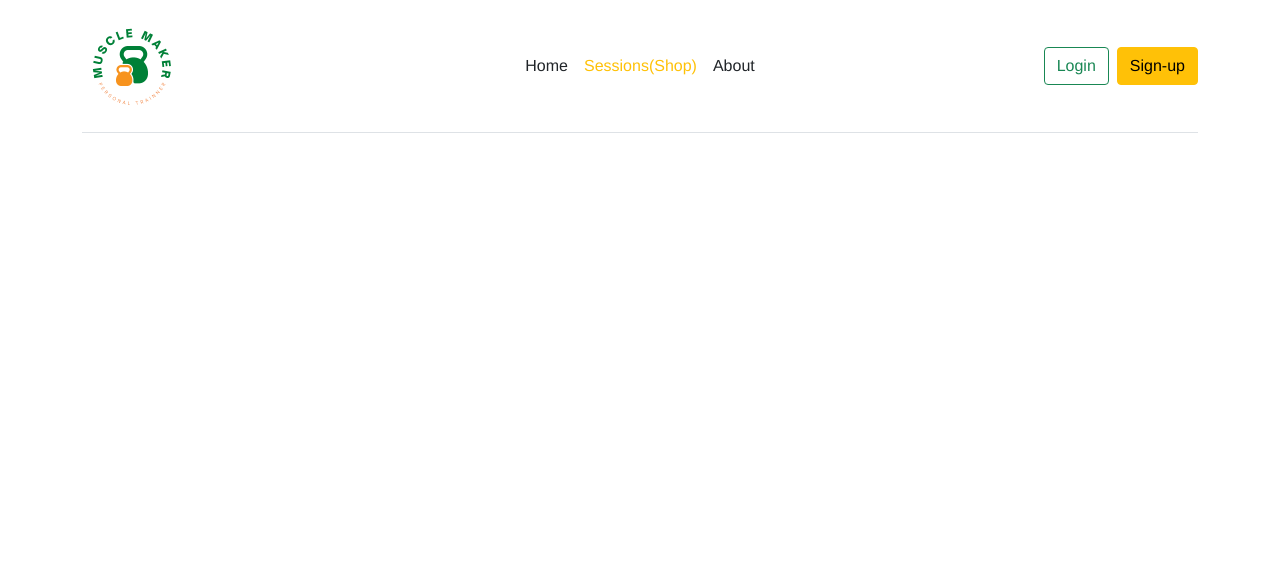
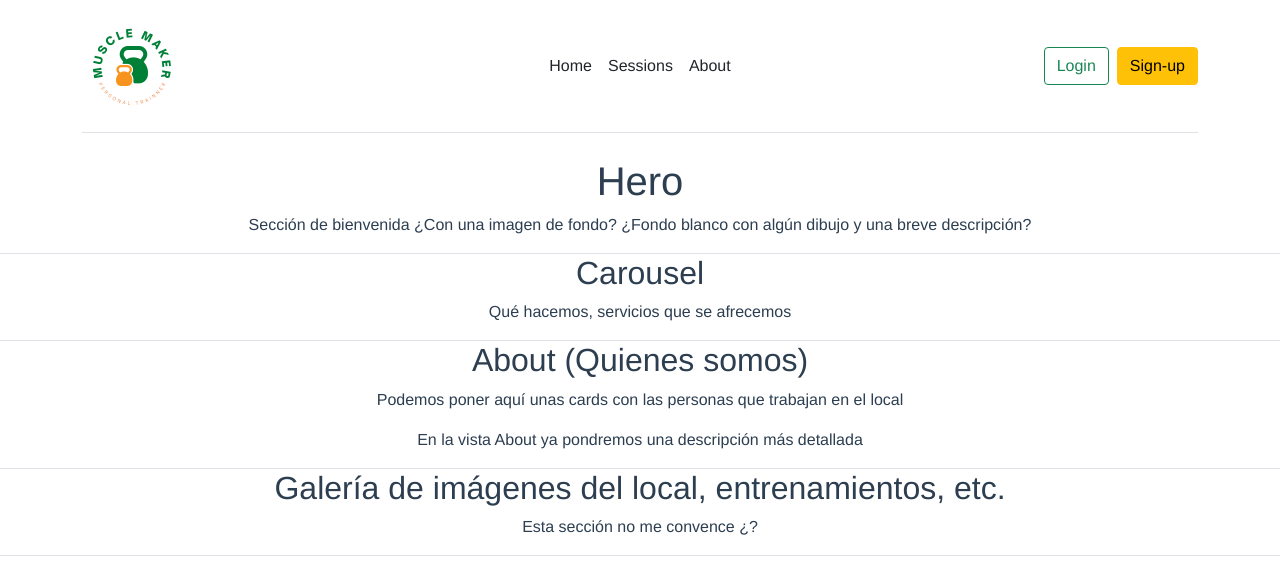
Before and after one commit to victoriapelaez/muscle-maker, a Vue app: page / in a window 1280 px wide. Shown: the top 574 px of the page. Built offline with nearby package versions, Linux system fonts and the light colour scheme.

Commit message:
feat: Add sessions route, Sessions view and start defining frontpage sections

```diff
--- a/src/components/Header.vue
+++ b/src/components/Header.vue
@@ -14,8 +14,8 @@
           <router-link class="nav-link px-2 link-dark" to="/">Home</router-link>
         </li>
         <li>
-          <router-link class="nav-link px-2 link-warning" to="/sessions"
-            >Sessions(Shop)</router-link
+          <router-link class="nav-link px-2 link-dark" to="/sessions"
+            >Sessions</router-link
           >
         </li>
         <li>
--- a/src/router/index.js
+++ b/src/router/index.js
@@ -16,6 +16,12 @@ const routes = [
     component: () =>
       import(/* webpackChunkName: "about" */ "../views/About.vue"),
   },
+  {
+    path: "/sessions",
+    name: "Sessions",
+    component: () =>
+      import(/* webpackChunkName: "about" */ "../views/Sessions.vue"),
+  },
 ];
 
 const router = createRouter({
--- a/src/views/Home.vue
+++ b/src/views/Home.vue
@@ -1,5 +1,26 @@
 <template>
-  <div class="home"></div>
+  <div class="first-section border-bottom">
+    <h1>Hero</h1>
+    <p>
+      Sección de bienvenida ¿Con una imagen de fondo? ¿Fondo blanco con algún
+      dibujo y una breve descripción?
+    </p>
+  </div>
+  <div class="second-section border-bottom">
+    <h2>Carousel</h2>
+    <p>Qué hacemos, servicios que se afrecemos</p>
+  </div>
+  <div class="third-section border-bottom">
+    <h2>About (Quienes somos)</h2>
+    <p>
+      Podemos poner aquí unas cards con las personas que trabajan en el local
+    </p>
+    <p>En la vista About ya pondremos una descripción más detallada</p>
+  </div>
+  <div class="fourth-section border-bottom">
+    <h2>Galería de imágenes del local, entrenamientos, etc.</h2>
+    <p>Esta sección no me convence ¿?</p>
+  </div>
 </template>
 
 <script>
--- /dev/null
+++ b/src/views/Sessions.vue
@@ -0,0 +1,15 @@
+<template>
+  <div class="sessions">
+    <h1>This is the sessions page</h1>
+    <p>
+      Esta es nuestra página 'Shop' donde tendremos las cards con las distintas
+      propuestas de sesiones de entreno
+    </p>
+  </div>
+</template>
+
+<script>
+export default {
+  name: "Sessions",
+};
+</script>
```
